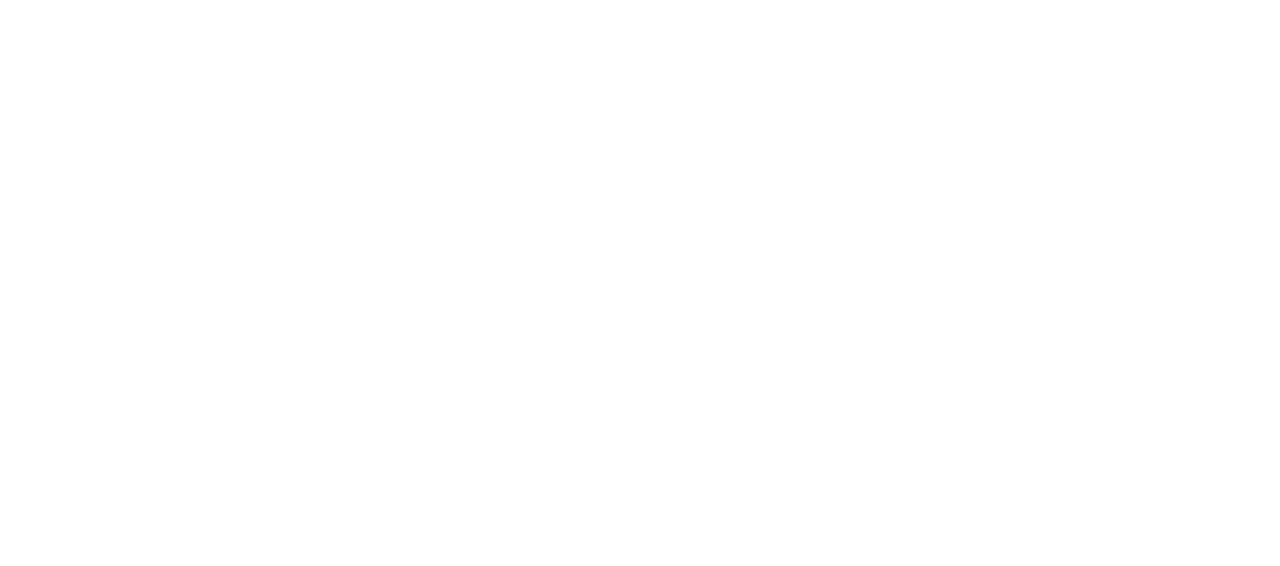
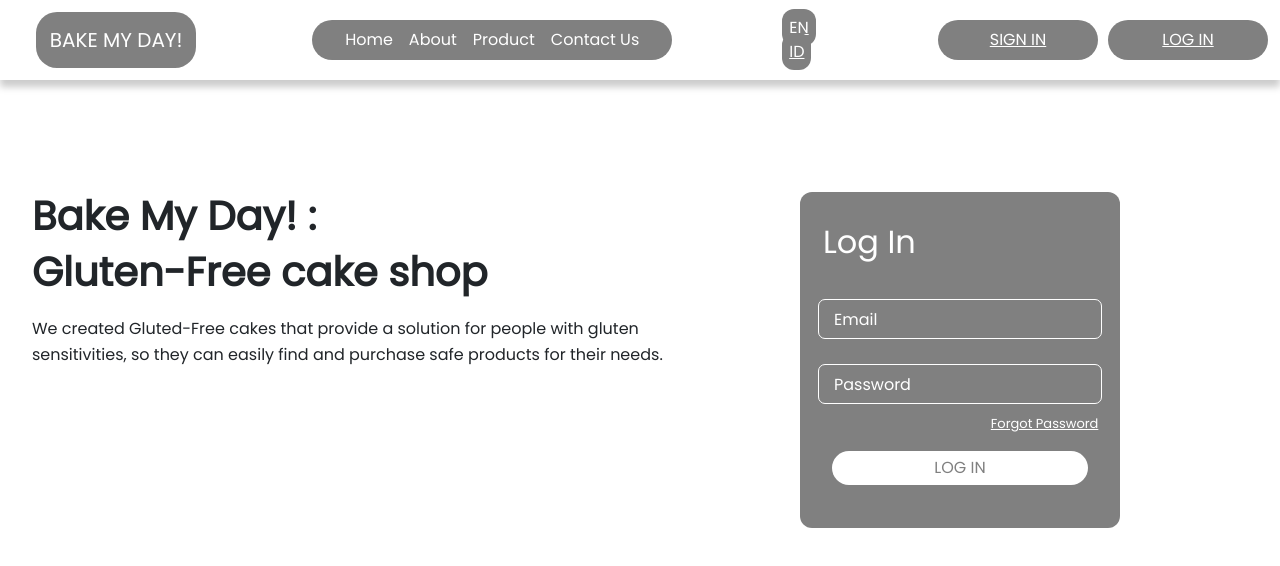
Before and after one commit to Bake-My-Day/.github, a plain HTML site: page landingpage.html in a window 1280 px wide. Drawn offline with nearby package versions, Linux system fonts and the light colour scheme.

Commit message:
fix landing page

```diff
--- /dev/null
+++ b/Landing Page/landingpage.css
@@ -0,0 +1,145 @@
+body {
+    font-family: poppins;
+}
+
+nav {
+    height: 5rem;
+    box-shadow: 0px 7px 7px #CCC;
+}
+
+.navbar-brand {
+    display: flex;
+    justify-content: center;
+    align-items: center;
+    border: none;
+    border-radius: 21px;
+    background-color : grey;
+    color: white;
+    height: 3.5rem;
+    width: 10.5rem;
+    margin-left: 1.5rem;
+}
+.navbar-nav {
+    display: flex;
+    justify-content: center;
+    align-items: center;
+    border: none;
+    border-radius: 21px;
+    background-color : grey;
+    height: 2.5rem;
+    width: 22.5rem;
+    margin-left: 100px;
+}
+.nav-link {
+    color: white;
+}
+.language {
+    margin-left: 90px;
+}
+.eng, .idn{
+    color: white;
+    background-color: grey;
+    margin-left: 20px;
+    border-radius: 12px;
+    padding: 7px;
+}
+.wrapper {
+    display: flex;
+    flex-direction: row;
+    margin-left: 120px;
+}
+.wrapper > .signin {
+    display: flex;
+    justify-content: center;
+    align-items: center;
+    border: none;
+    border-radius: 21px;
+    background-color : grey;
+    color: white;
+    height: 2.5rem;
+    width: 10rem;
+}
+.wrapper > .login-top {
+    display: flex;
+    justify-content: center;
+    align-items: center;
+    border: none;
+    border-radius: 21px;
+    background-color : grey;
+    color: white;
+    height: 2.5rem;
+    width: 10rem;
+    margin-left: 10px;
+}
+.content {
+    display: flex;
+    flex-direction: row;
+}
+.description {
+    max-width: 700px;
+    margin: 0 auto;
+    margin-top: 7rem;
+    margin-left: 2rem;
+}
+.description > p {
+    margin-top: 20px;
+    line-height: 1.6;
+}
+.login {
+    background-color: grey;
+    display: flex;
+    flex-direction: column;
+    width: 20rem;
+    border-radius: 12px;
+    height: 21rem;
+    padding: 18px;
+    margin-top: 7rem;
+    margin-right: 10rem;
+}
+.login > h2 {
+    color: white;
+    padding: 5px;
+    margin-top: 8px;
+}
+.email, .password {
+    border: none;
+    display: flex;
+    flex-direction: column;
+    margin-top: 25px;
+    color: white;
+    width: auto;
+}
+input[type="text"], input[type="email"], input[type="password"] {
+    border: solid 1px white;
+    border-radius: 7px;
+    background-color: grey;
+    height: 2.5rem;
+    padding: 15px;
+}
+input::placeholder {
+    color: white;
+}
+.forgot {
+    color: white;
+    font-size: 13px;
+    margin-top: 10px;
+    margin-left: 10.8rem;
+}
+.button {
+    display: flex;
+    align-items: center;
+    justify-content: center;
+    margin-top: 17px;
+}
+#submitSignIn {
+    border: none;
+    border-radius: 5px;
+    padding: 5px;
+    width: 16rem;
+    background-color: white;
+    border-radius: 22px;
+    color: grey;
+}
+#submitSignIn:hover {
+    transform: scale(1.1);
+}
--- a/landingpage.html
+++ b/landingpage.html
@@ -3,9 +3,73 @@
 <head>
     <meta charset="UTF-8">
     <meta name="viewport" content="width=device-width, initial-scale=1.0">
-    <title>Document</title>
+    <meta name="author" content="Raditya Adam Nugraha">
+    <meta http-equiv="X-UA-Compatible" content="IE=edge">
+    <title>Main Page</title>
+    <link rel="shortcut icon" href="/Main Page/favicon.ico" type="image/x-icon">
+    <link href="https://cdn.jsdelivr.net/npm/bootstrap@5.3.3/dist/css/bootstrap.min.css" rel="stylesheet" integrity="sha384-QWTKZyjpPEjISv5WaRU9OFeRpok6YctnYmDr5pNlyT2bRjXh0JMhjY6hW+ALEwIH" crossorigin="anonymous">
+    <link rel="preconnect" href="https://fonts.googleapis.com">
+    <link rel="preconnect" href="https://fonts.gstatic.com" crossorigin>
+    <link href="https://fonts.googleapis.com/css2?family=Inter:wght@100..900&family=Poppins:wght@200;300;400&display=swap" rel="stylesheet">
+    <link rel="stylesheet" href="Landing Page/landingpage.css">
 </head>
 <body>
-
+    <nav class="navbar navbar-expand-lg navbar-light"> <div class="container-fluid">
+        <a class="navbar-brand">BAKE MY DAY!</a>
+        <button class="navbar-toggler" type="button" data-bs-toggle="collapse" data-bs-target="#navbarNavAltMarkup" aria-controls="navbarNavAltMarkup" aria-expanded="false" aria-label="Toggle navigation">
+          <span class="navbar-toggler-icon"></span>
+        </button>
+        <div class="collapse navbar-collapse" id="navbarNavAltMarkup">
+          <div class="navigation">
+            <ul class="navbar-nav">
+              <li class="nav-item">
+                <a class="nav-link" aria-current="page" href="#">Home</a>
+              </li>
+              <li class="nav-item">
+                <a class="nav-link" href="#">About</a>
+              </li>
+              <li class="nav-item">
+                <a class="nav-link" href="#">Product</a>
+              </li>
+              <li class="nav-item">
+                <a class="nav-link" href="#">Contact Us</a>
+              </li>
+            </ul>
+          </div>
+            <div class="language">
+              <a class="eng" href="#">EN</a>
+              <a class="idn" href="#">ID</a>
+            </div>
+          <div class="wrapper">
+            <a class="signin" href="#">SIGN IN</a>
+            <a class="login-top" href="#">LOG IN</a>
+          </div>
+    </nav>
+    <div class="content">
+        <div class="description">
+            <h1><b>Bake My Day! :</b></h1>
+            <h1><b>Gluten-Free cake shop</b></h1>
+            <p>We created  Gluted-Free cakes that provide a solution for people with gluten
+            sensitivities, so they can easily find and purchase safe products for their needs.</p>
+        </div>
+          <form action="" method="post">
+            <div id="signInMessage" class="messageDiv" style="display: none;"></div>
+            <div class="login" id="signIn">
+          <h2>Log In</h2>
+          <div class="email">
+              <input type="email" placeholder="Email" id="email" name="email">
+          </div>
+          <div class="password">
+              <input type="password" placeholder="Password"id="password" name="password" required>
+          </div>
+          <a class="forgot" href="#">Forgot Password</a>
+          <div class="button">
+              <button type="submit" id="submitSignIn" name="register">LOG IN</button>
+          </div>
+          </div>
+      </form>
+    </div>
+      <script src="https://cdn.jsdelivr.net/npm/@popperjs/core@2.11.8/dist/umd/popper.min.js" integrity="sha384-I7E8VVD/ismYTF4hNIPjVp/Zjvgyol6VFvRkX/vR+Vc4jQkC+hVqc2pM8ODewa9r" crossorigin="anonymous"></script>
+      <script src="https://cdn.jsdelivr.net/npm/bootstrap@5.3.3/dist/js/bootstrap.min.js" integrity="sha384-0pUGZvbkm6XF6gxjEnlmuGrJXVbNuzT9qBBavbLwCsOGabYfZo0T0to5eqruptLy" crossorigin="anonymous"></script>
 </body>
 </html>
```
